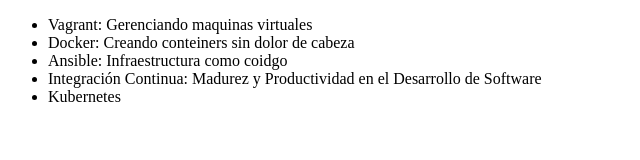
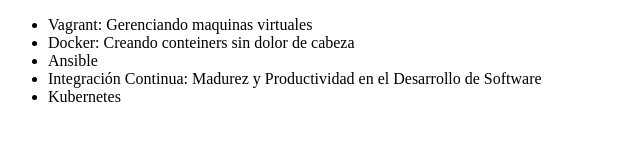
Before and after one commit to JacrosErnesto/alura-git, a plain HTML site: page index.html in a window 1280 px wide. Shown: the whole page, without its empty margins (0-640 px from the left). Drawn offline with Linux system fonts and the light colour scheme.

Commit message:
Revert "Cambiando el nombre del curso de ansible"
This reverts commit 8ecf3c04052723cc1eed71a07382f35a585b08fa.

```diff
--- a/index.html
+++ b/index.html
@@ -10,7 +10,7 @@
     <ul>
         <li>Vagrant: Gerenciando maquinas virtuales</li>
         <li>Docker: Creando conteiners sin dolor de cabeza</li>
-        <li>Ansible: Infraestructura como coidgo</li>
+        <li>Ansible</li>
         <li>Integración Continua: Madurez y Productividad en el Desarrollo de Software</li>
         <li>Kubernetes</li>
     </ul>
```
